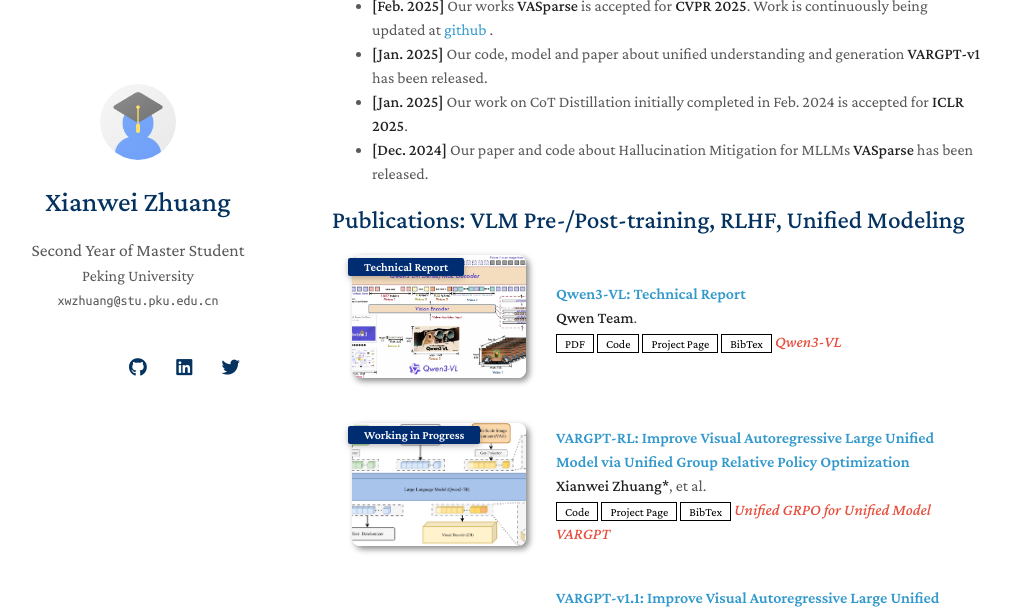
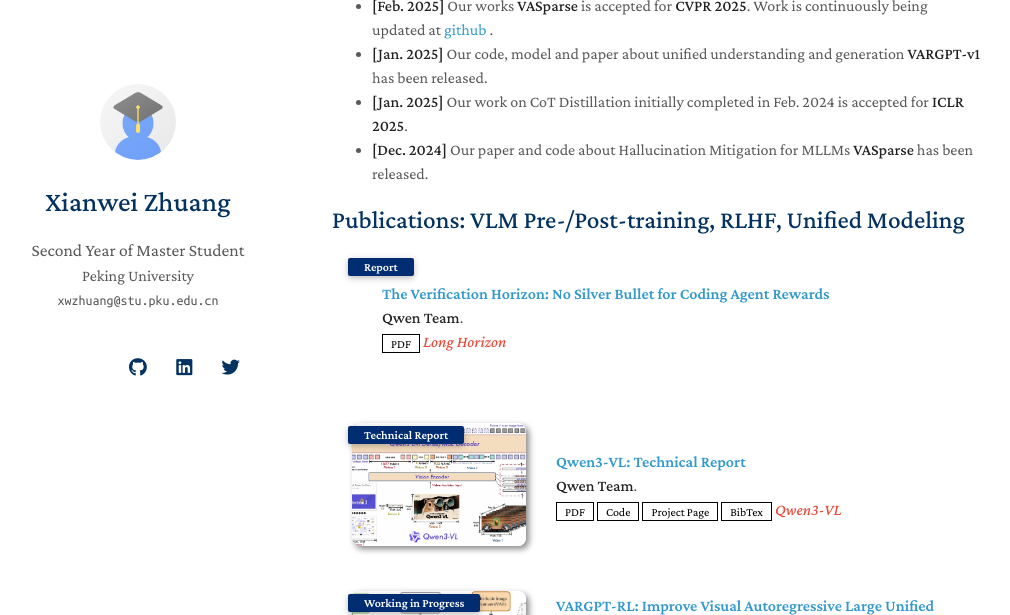
Before and after one commit to mengchuang123/mengchuang123.github.io, a Jekyll site: the page built from index.md, in a window 1280 px wide and 900 px high, scrolled down 895 px, cut to the strip 0-615 px from the top of the window. Shown: the whole strip, without its empty margins (138-1148 px from the left). Built offline with Jekyll 4.4.1, drawn with Linux system fonts in a browser that asks for light colours; nearby versions of some CDN libraries; a style sheet for code colours, icons or effects is not loaded; our own code applies the rules of GitHub Pages for plain Markdown files.

Commit message:
Update preprint.yml

```diff
--- a/_data/preprint.yml
+++ b/_data/preprint.yml
@@ -1,4 +1,10 @@
 main:
+
+  - title: "The Verification Horizon: No Silver Bullet for Coding Agent Rewards"
+    authors:  <strong> Qwen Team</strong>.
+    conference_short: Report
+    pdf: https://arxiv.org/pdf/2606.26300v1
+    notes: Long Horizon
 
   - title: "Qwen3-VL: Technical Report"
     authors:  <strong> Qwen Team</strong>.
```
